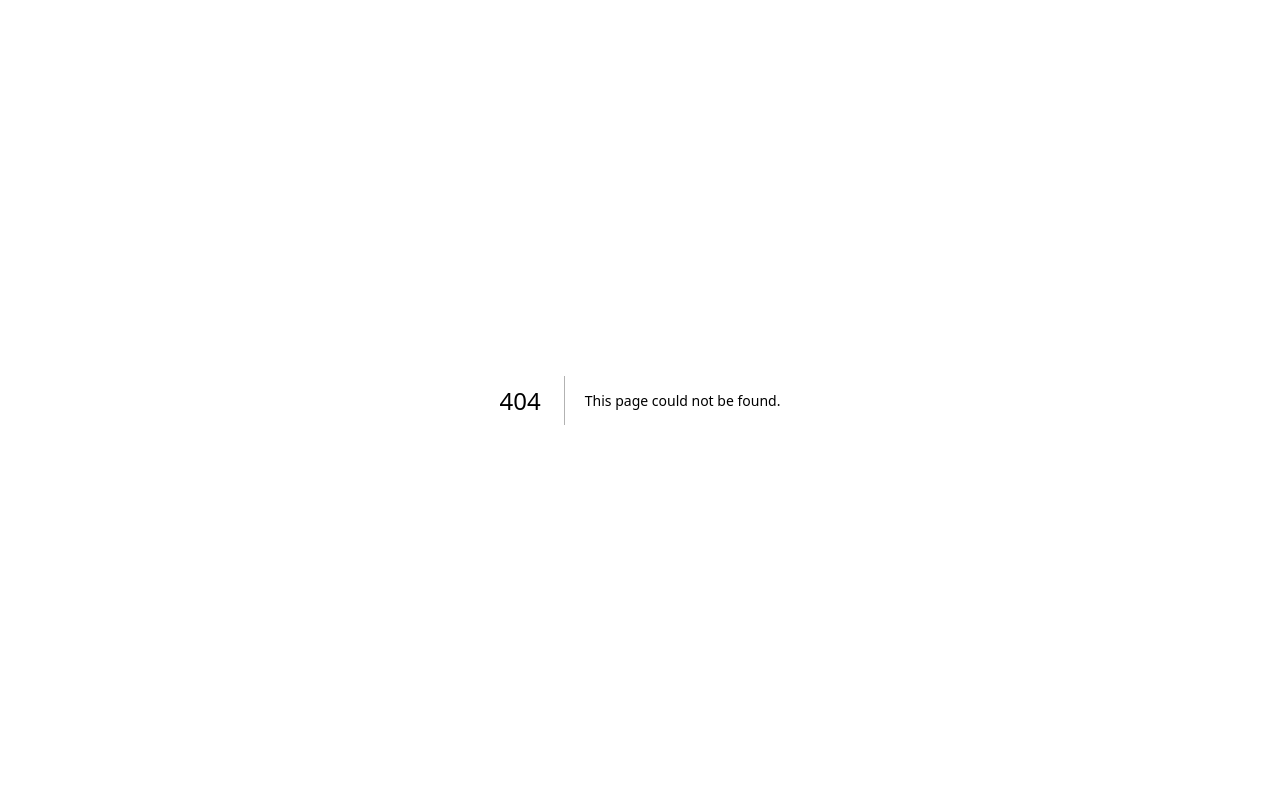
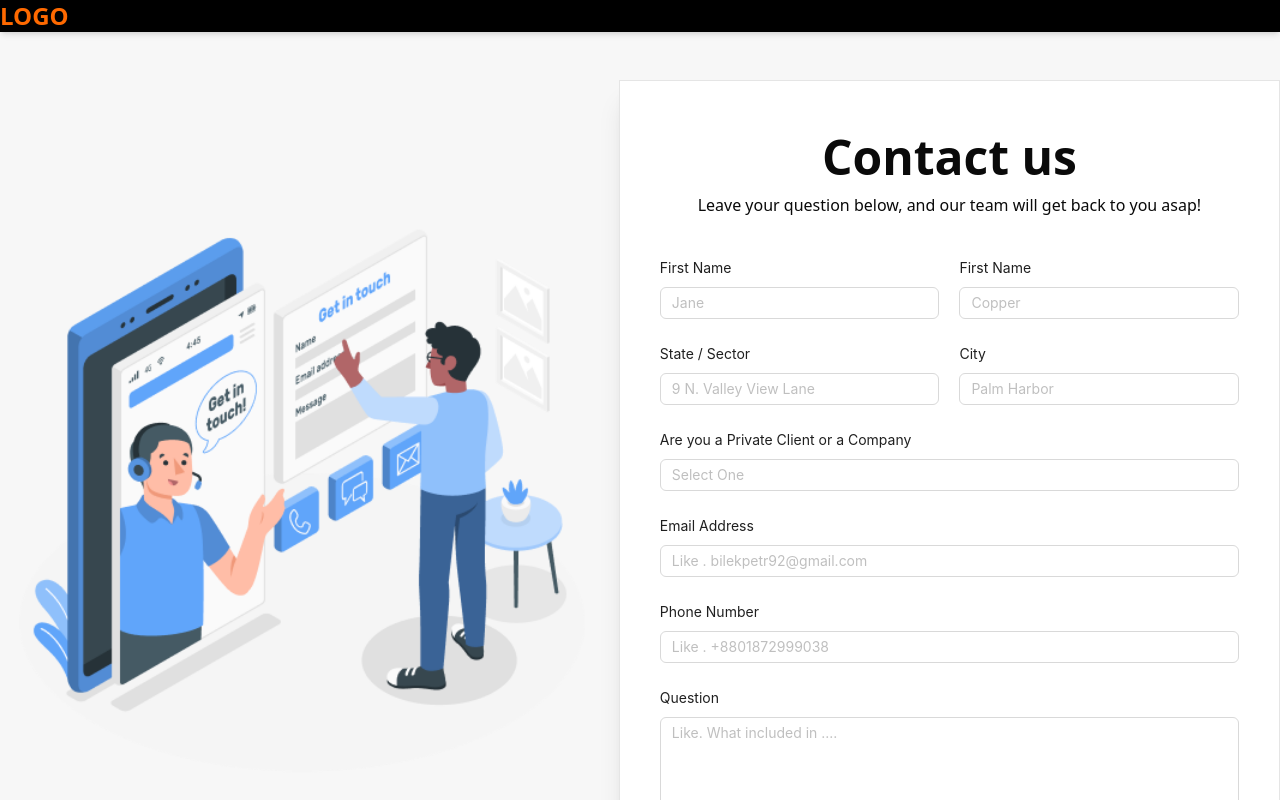
Before and after one commit to shukumar-542/my-gasket, a Next.js app: page /contact-us in a window 1280 px wide. Before the commit this address had no page. Shown: the top 800 px of the page. Built offline with nearby package versions, Linux system fonts and the light colour scheme.

Commit message:
Implement contact us page

```diff
--- /dev/null
+++ b/src/app/(withCommonLayout)/contact-us/page.tsx
@@ -0,0 +1,55 @@
+"use client"
+import React from "react";
+import img from "../../../assets/contact.png";
+import Image from "next/image";
+import { Form, Input } from "antd";
+import TextArea from "antd/es/input/TextArea";
+
+const ContactUsPage = () => {
+  return (
+    <div className="container mx-auto">
+      <div className="flex items-center justify-between py-20">
+        <div className="w-full">
+          <Image src={img} height={600} width={600} alt="img" />
+        </div>
+        <div className=" w-full border p-10 bg-white shadow-xl">
+          <p className="text-[48px] font-bold text-center">Contact us</p>
+          <p className="text-center mb-10">Leave your question below, and our team will get back to you asap!</p>
+          <Form layout="vertical">
+            <div className="flex justify-between items-center gap-5">
+              <Form.Item label="First Name" className="w-full">
+                <Input placeholder="Jane" className="w-full" />
+              </Form.Item>
+              <Form.Item label="First Name" className="w-full">
+                <Input placeholder="Copper" />
+              </Form.Item>
+            </div>
+            <div className="flex justify-between items-center gap-5">
+              <Form.Item label="State / Sector" className="w-full">
+                <Input placeholder="9 N. Valley View Lane " className="w-full" />
+              </Form.Item>
+              <Form.Item label="City" className="w-full">
+                <Input placeholder="Palm Harbor" />
+              </Form.Item>
+            </div>
+            <Form.Item label=" Are you a Private Client or a Company" className="w-full">
+                <Input placeholder="Select One" />
+              </Form.Item>
+            <Form.Item label="Email Address" className="w-full">
+                <Input placeholder="Like . bilekpetr92@gmail.com" />
+              </Form.Item>
+            <Form.Item label="Phone Number" className="w-full">
+                <Input placeholder="Like . +8801872999038" />
+              </Form.Item>
+            <Form.Item label="Question" className="w-full">
+                <TextArea placeholder="Like. What included in ...." rows={4} />
+              </Form.Item>
+              <button className="bg-[#30B9F7] w-full py-2 font-semibold text-[18px] rounded-sm shadow-2xl">Send message now</button>
+          </Form>
+        </div>
+      </div>
+    </div>
+  );
+};
+
+export default ContactUsPage;
```
Also changed, not shown: src/assets/contact.png (added).
